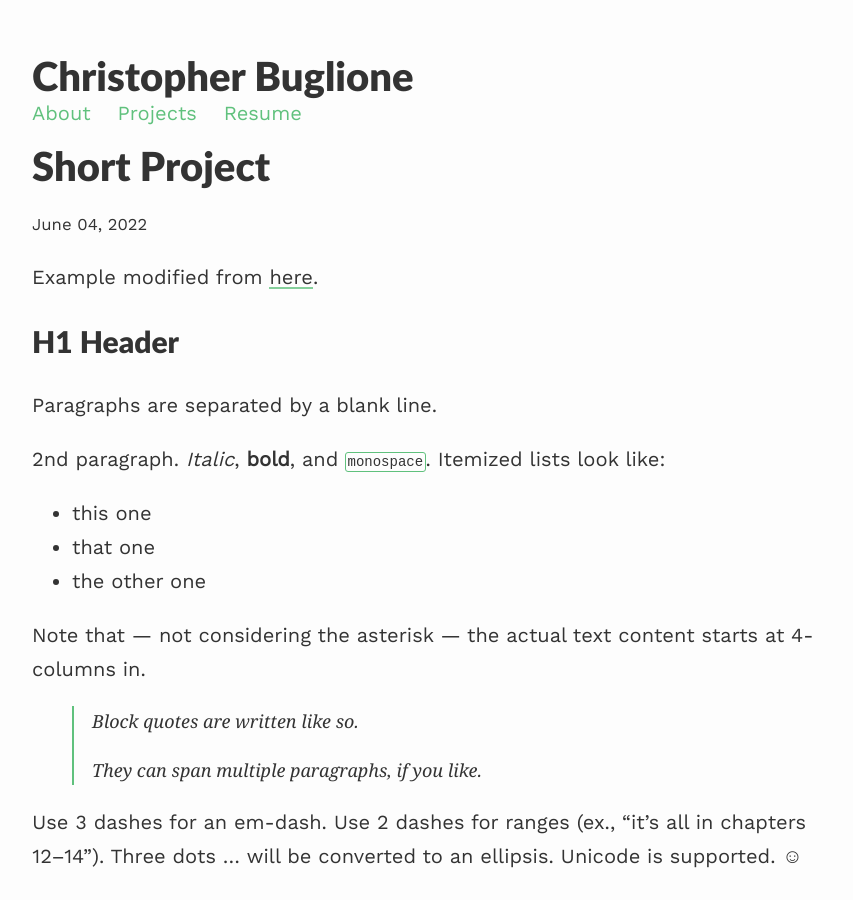
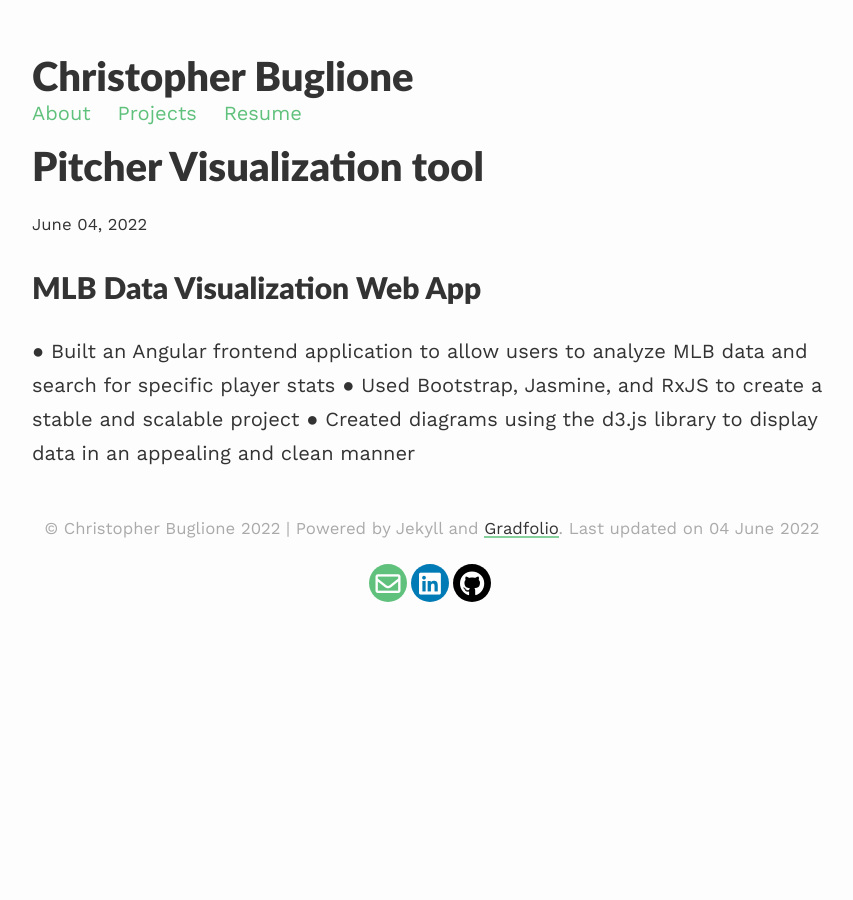
Before and after one commit to chris9084/Website, a Jekyll site: the page built from _projects/1_project.md, in a window 1280 px wide and 900 px high. Shown: the whole window, without its empty margins (208-1061 px from the left). Built offline with Jekyll 4.4.1, drawn with Linux system fonts in a browser that asks for light colours; nearby versions of some CDN libraries; formulas are drawn with MathJax 3; some of the changed text lies outside the part shown.

Commit message:
Update 1_project.md

```diff
--- a/_projects/1_project.md
+++ b/_projects/1_project.md
@@ -1,152 +1,13 @@
 ---
 layout: post
-title: Short Project
+title: Pitcher Visualization tool
 description: description of the short project which is long enough
 ---
-Example modified from [here](http://www.unexpected-vortices.com/sw/rippledoc/quick-markdown-example.html){:target="_blank"}.
 
-H1 Header
+MLB Data Visualization Web App
 ============
 
-Paragraphs are separated by a blank line.
-
-2nd paragraph. *Italic*, **bold**, and `monospace`. Itemized lists
-look like:
-
-  * this one
-  * that one
-  * the other one
-
-Note that --- not considering the asterisk --- the actual text
-content starts at 4-columns in.
-
-> Block quotes are
-> written like so.
->
-> They can span multiple paragraphs,
-> if you like.
-
-Use 3 dashes for an em-dash. Use 2 dashes for ranges (ex., "it's all
-in chapters 12--14"). Three dots ... will be converted to an ellipsis.
-Unicode is supported. ☺
-
-
-H2 Header
-------------
-
-Here's a numbered list:
-
- 1. first item
- 2. second item
- 3. third item
-
-Note again how the actual text starts at 4 columns in (4 characters
-from the left side). Here's a code sample:
-
-    # Let me re-iterate ...
-    for i in 1 .. 10 { do-something(i) }
-
-As you probably guessed, indented 4 spaces. By the way, instead of
-indenting the block, you can use delimited blocks, if you like:
-
-~~~
-define foobar() {
-    print "Welcome to flavor country!";
-}
-~~~
-
-(which makes copying & pasting easier). You can optionally mark the
-delimited block for Pandoc to syntax highlight it:
-
-~~~python
-import time
-# Quick, count to ten!
-for i in range(10):
-    # (but not *too* quick)
-    time.sleep(0.5)
-    print(i)
-~~~
-
-
-
-### An h3 header ###
-
-Now a nested list:
-
- 1. First, get these ingredients:
-
-      * carrots
-      * celery
-      * lentils
-
- 2. Boil some water.
-
- 3. Dump everything in the pot and follow
-    this algorithm:
-
-        find wooden spoon
-        uncover pot
-        stir
-        cover pot
-        balance wooden spoon precariously on pot handle
-        wait 10 minutes
-        goto first step (or shut off burner when done)
-
-    Do not bump wooden spoon or it will fall.
-
-Notice again how text always lines up on 4-space indents (including
-that last line which continues item 3 above).
-
-Here's a link to [a website](http://foo.bar), to a [local
-doc](local-doc.html), and to a [section heading in the current
-doc](#an-h2-header). Here's a footnote [^1].
-
-[^1]: Some footnote text.
-
-Tables can look like this:
-
-| Header 1 | Header 2                   | Header 3 |
-|:--------:|:--------------------------:|:--------:|
-| data1a   | Data is longer than header | 1        |
-| d1b      | add a cell                 |          |
-| lorem    | ipsum                      | 3        |
-|          | empty outside cells        |          |
-| skip     |                            | 5        |
-| six      | Morbi purus                | 6        |
-
-
-A horizontal rule follows.
-
-***
-
-Here's a definition list:
-
-apples
-  : Good for making applesauce.
-
-oranges
-  : Citrus!
-
-tomatoes
-  : There's no "e" in tomatoe.
-
-Again, text is indented 4 spaces. (Put a blank line between each
-term and  its definition to spread things out more.)
-
-Here's a "line block" (note how whitespace is honored):
-
-| Line one
-|   Line too
-| Line tree
-
-and images can be specified like so:
-
-![example image](https://images.unsplash.com/photo-1488190211105-8b0e65b80b4e?w=500&h=500&fit=crop "An exemplary image")
-
-Inline math equation: $\omega = d\phi / dt$. Display
-math should get its own line like so:
-
-$$I = \int \rho R^{2} dV$$
-
-And note that you can backslash-escape any punctuation characters
-which you wish to be displayed literally, ex.: \`foo\`, \*bar\*, etc.
+● Built an Angular frontend application to allow users to analyze MLB data and search for specific
+player stats
+● Used Bootstrap, Jasmine, and RxJS to create a stable and scalable project
+● Created diagrams using the d3.js library to display data in an appealing and clean manner
```
